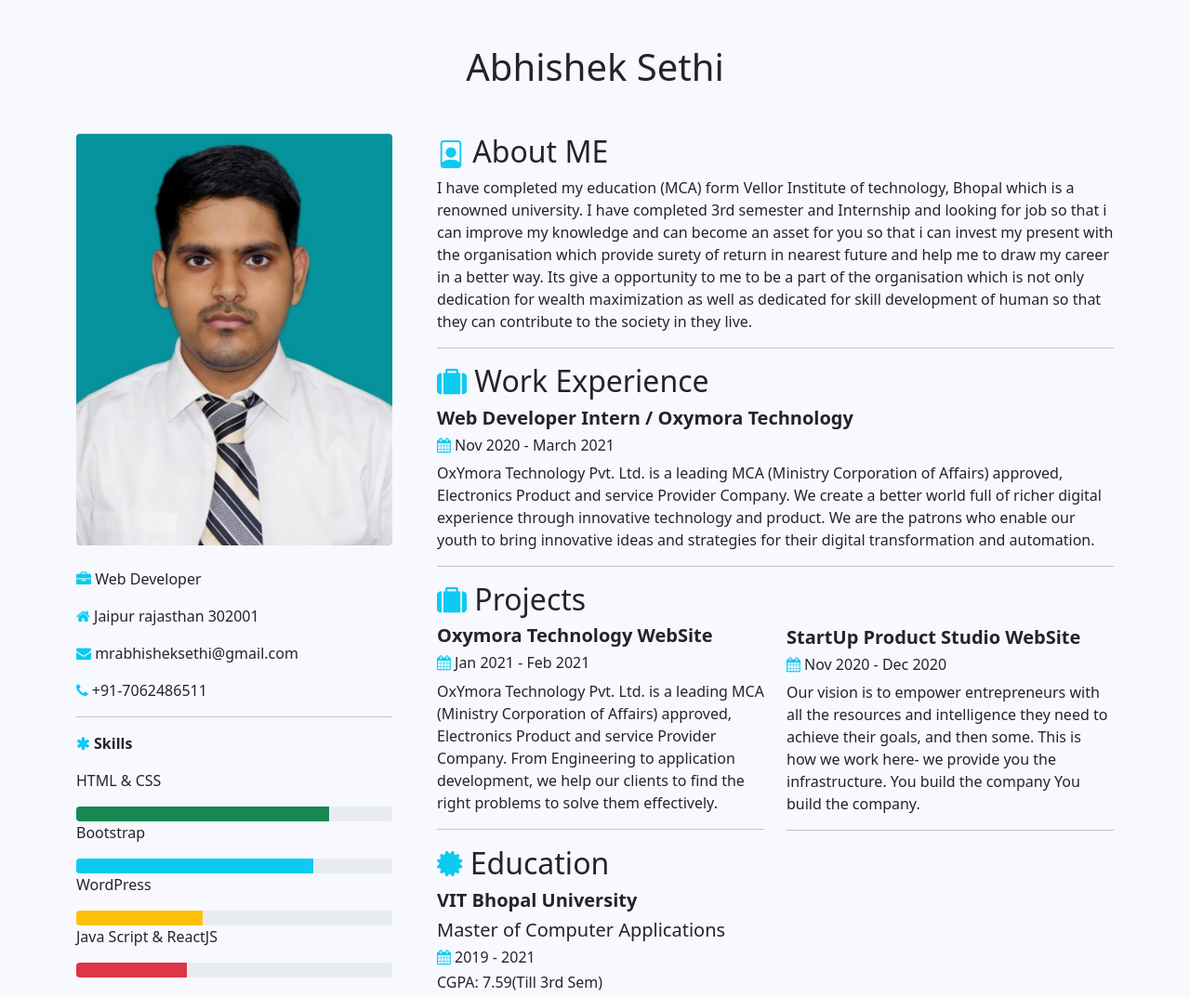
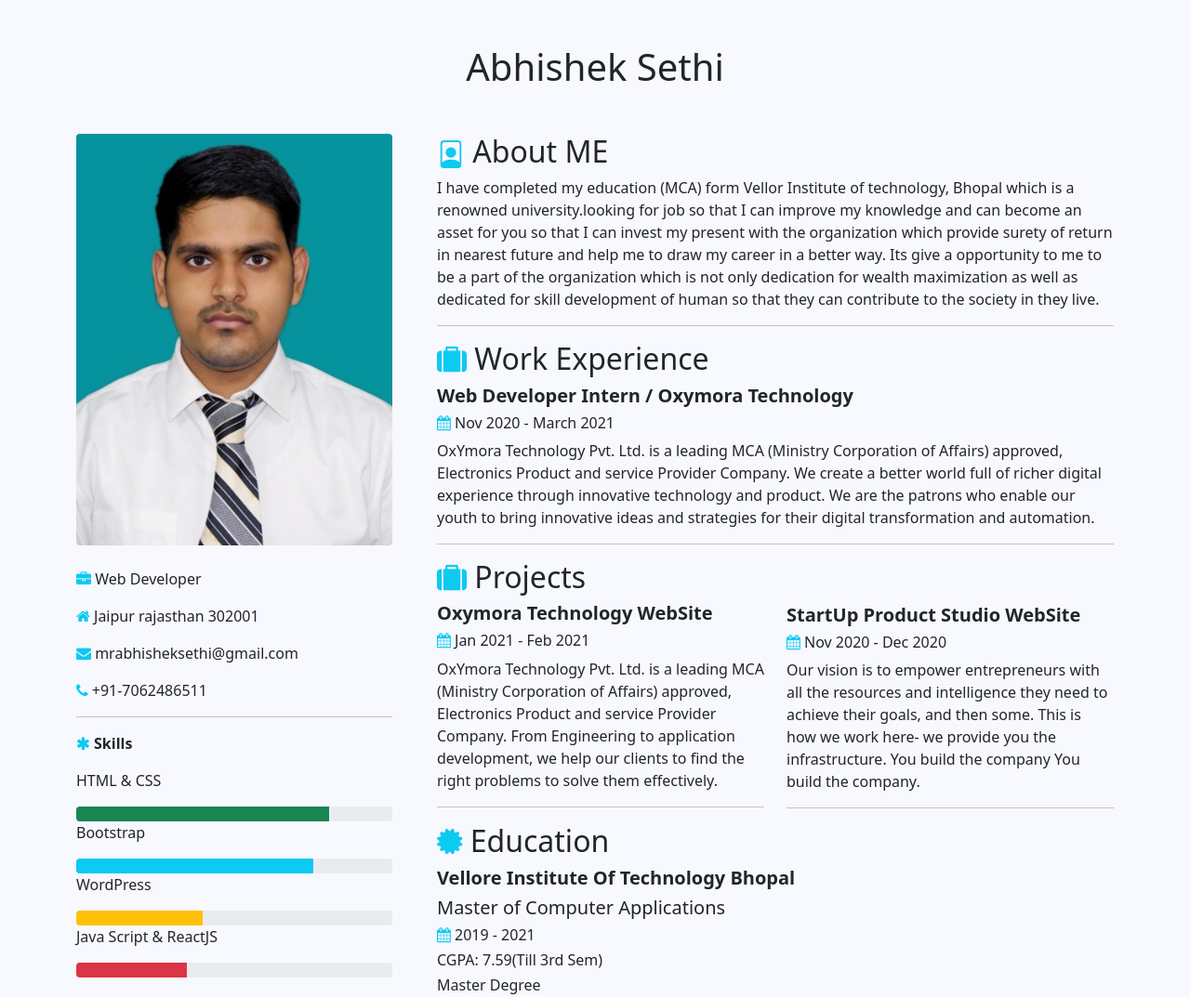
Before and after one commit to sethiabhi/AbhishekSethiPortfolio.ghithub.io, a plain HTML site: page index.html in a window 1280 px wide. Shown: the top 1073 px of the page at 93% size. Drawn offline with nearby package versions, Linux system fonts and the light colour scheme.

Commit message:
Update index.html

```diff
--- a/index.html
+++ b/index.html
@@ -106,12 +106,11 @@
                                 <div>
                                     <p>
                                         I have completed my education (MCA) form Vellor Institute of technology, Bhopal
-                                        which is a renowned university. I have completed 3rd semester and Internship and
-                                        looking for
-                                        job so that i can improve my knowledge and can become an asset for you so
-                                        that i can invest my present with the organisation which provide surety of
+                                        which is a renowned university.looking for job so that I can improve my knowledge
+                                        and can become an asset for you so
+                                        that I can invest my present with the organization which provide surety of
                                         return in nearest future and help me to draw my career in a better way. Its give
-                                        a opportunity to me to be a part of the organisation which is not only
+                                        a opportunity to me to be a part of the organization which is not only
                                         dedication for wealth maximization as well as dedicated for skill development of
                                         human so that they can contribute to the society in they live.
 
@@ -170,7 +169,7 @@
                                                 <h2><i class="fa fa-certificate text-info"></i> Education
                                                 </h2>
                                                 <div>
-                                                    <h5><b>VIT Bhopal University</b></h5>
+                                                    <h5><b>Vellore Institute Of Technology Bhopal</b></h5>
                                                     <h5>Master of Computer Applications</h5>
 
                                                     <h6>
```
